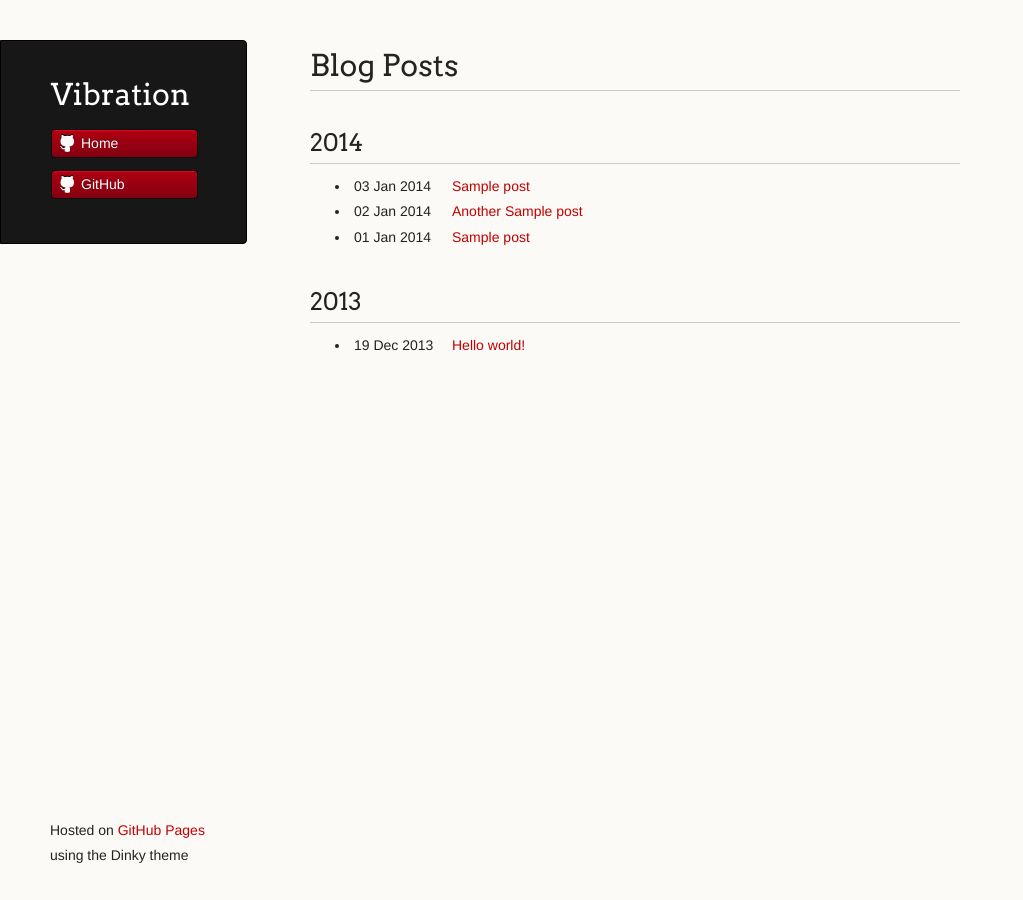
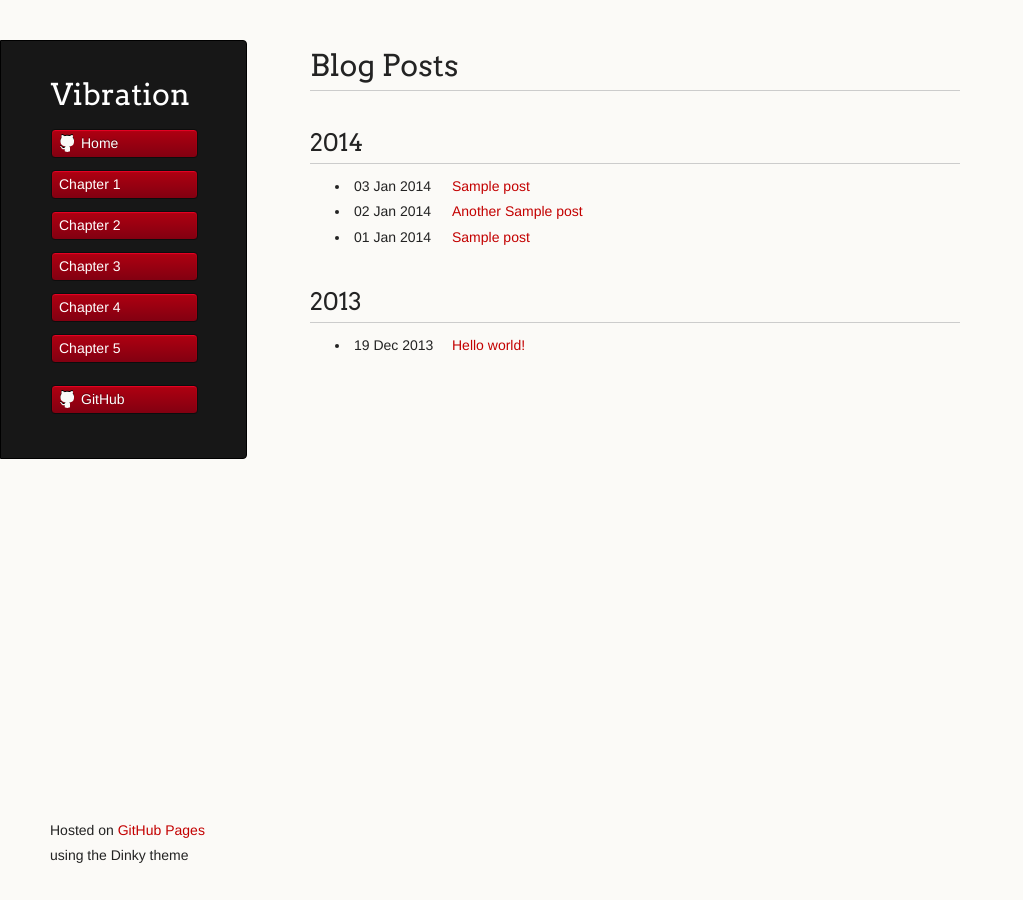
Before and after one commit to vireax/vibration, a Jekyll site: the page built from index.html, in a window 1280 px wide. Shown: the whole page, without its empty margins (0-1023 px from the left). Built offline with Jekyll 4.4.1, drawn with Linux system fonts in a browser that asks for light colours; Markdown is read by kramdown in place of the engine named in the settings.

Commit message:
Update default.html

```diff
--- a/_layouts/default.html
+++ b/_layouts/default.html
@@ -23,6 +23,13 @@
           <!--li class="download"><a class="buttons" href="https://github.com/Vireax/vibration/zipball/master">Download ZIP</a></li-->
           <!--li class="download"><a class="buttons" href="https://github.com/Vireax/vibration/tarball/master">Download TAR</a></li-->
           <li><a class="buttons github" href="/vibration/">Home</a></li>
+          <ul>
+          	<li><a class="button" href="/vibration/ch1.html">Chapter 1</a></li>
+          	<li><a class="button" href="/vibration/ch2.html">Chapter 2</a></li>
+          	<li><a class="button" href="/vibration/ch3.html">Chapter 3</a></li>
+          	<li><a class="button" href="/vibration/ch4.html">Chapter 4</a></li>
+          	<li><a class="button" href="/vibration/ch5.html">Chapter 5</a></li>
+          </ul>
           <li><a class="buttons github" href="https://github.com/Vireax/vibration">GitHub</a></li>
         </ul>
 
```
